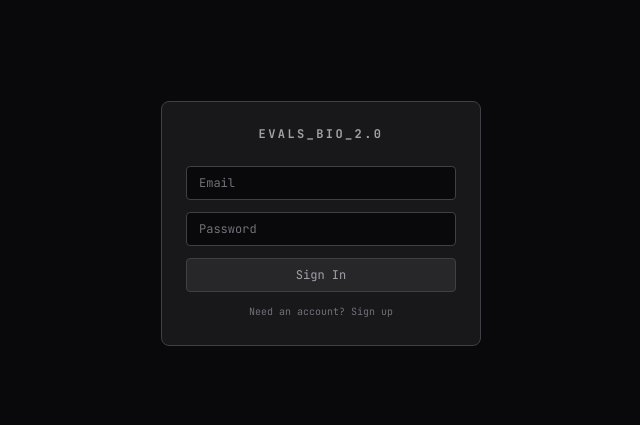
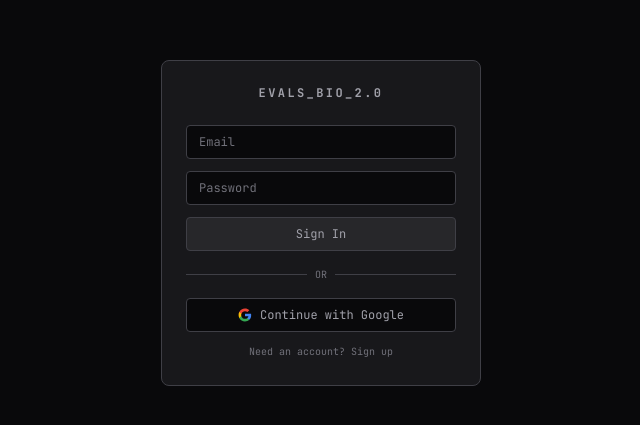
Before and after one commit to alfredoandere/evaluations_dashboard, a React (Vite) app: page / in a window 1280 px wide. Shown: the part 177-602 px from the top of the page, without its empty margins (319-959 px from the left). Built offline with nearby package versions, Linux system fonts and the light colour scheme; no server answers.

Commit message:
Updated App.tsx

```diff
--- a/src/App.tsx
+++ b/src/App.tsx
@@ -52,7 +52,8 @@ function App() {
     );
   }
 
-  const isEmailVerified = !!user.email_confirmed_at;
+  const isOAuthUser = user.app_metadata?.provider !== 'email';
+  const isEmailVerified = isOAuthUser || !!user.email_confirmed_at;
 
   if (!isEmailVerified) {
     return (
--- a/src/contexts/AuthContext.tsx
+++ b/src/contexts/AuthContext.tsx
@@ -10,6 +10,7 @@ interface AuthContextType {
   isLoading: boolean;
   signIn: (email: string, password: string) => Promise<{ error: string | null }>;
   signUp: (email: string, password: string) => Promise<{ error: string | null }>;
+  signInWithGoogle: () => Promise<{ error: string | null }>;
   signOut: () => Promise<void>;
 }
 
@@ -49,12 +50,20 @@ export function AuthProvider({ children }: { children: ReactNode }) {
     return { error: error?.message ?? null };
   };
 
+  const signInWithGoogle = async () => {
+    const { error } = await supabase.auth.signInWithOAuth({
+      provider: 'google',
+      options: { redirectTo: window.location.origin },
+    });
+    return { error: error?.message ?? null };
+  };
+
   const signOut = async () => {
     await supabase.auth.signOut();
   };
 
   return (
-    <AuthContext.Provider value={{ user, session, isLoading, signIn, signUp, signOut }}>
+    <AuthContext.Provider value={{ user, session, isLoading, signIn, signUp, signInWithGoogle, signOut }}>
       {children}
     </AuthContext.Provider>
   );
--- a/src/pages/AuthPage.tsx
+++ b/src/pages/AuthPage.tsx
@@ -2,7 +2,7 @@ import { useState } from 'react';
 import { useAuth } from '../contexts/AuthContext';
 
 function AuthPage() {
-  const { signIn, signUp } = useAuth();
+  const { signIn, signUp, signInWithGoogle } = useAuth();
   const [mode, setMode] = useState<'signin' | 'signup'>('signin');
   const [email, setEmail] = useState('');
   const [password, setPassword] = useState('');
@@ -90,6 +90,33 @@ function AuthPage() {
           </button>
         </form>
 
+        <div className="relative my-4">
+          <div className="absolute inset-0 flex items-center">
+            <div className="w-full border-t border-border"></div>
+          </div>
+          <div className="relative flex justify-center">
+            <span className="bg-surface px-2 text-[10px] font-mono text-text-dim">OR</span>
+          </div>
+        </div>
+
+        <button
+          type="button"
+          onClick={async () => {
+            setError(null);
+            const result = await signInWithGoogle();
+            if (result.error) setError(result.error);
+          }}
+          className="w-full px-4 py-2 bg-background border border-border text-text-muted font-mono text-xs rounded hover:bg-surfaceHighlight hover:text-text-main transition-colors flex items-center justify-center gap-2"
+        >
+          <svg className="w-3.5 h-3.5" viewBox="0 0 24 24">
+            <path fill="#4285F4" d="M22.56 12.25c0-.78-.07-1.53-.2-2.25H12v4.26h5.92a5.06 5.06 0 0 1-2.2 3.32v2.77h3.57c2.08-1.92 3.28-4.74 3.28-8.1z" />
+            <path fill="#34A853" d="M12 23c2.97 0 5.46-.98 7.28-2.66l-3.57-2.77c-.98.66-2.23 1.06-3.71 1.06-2.86 0-5.29-1.93-6.16-4.53H2.18v2.84C3.99 20.53 7.7 23 12 23z" />
+            <path fill="#FBBC05" d="M5.84 14.09c-.22-.66-.35-1.36-.35-2.09s.13-1.43.35-2.09V7.07H2.18C1.43 8.55 1 10.22 1 12s.43 3.45 1.18 4.93l2.85-2.22.81-.62z" />
+            <path fill="#EA4335" d="M12 5.38c1.62 0 3.06.56 4.21 1.64l3.15-3.15C17.45 2.09 14.97 1 12 1 7.7 1 3.99 3.47 2.18 7.07l3.66 2.84c.87-2.6 3.3-4.53 6.16-4.53z" />
+          </svg>
+          Continue with Google
+        </button>
+
         <button
           onClick={() => { setMode(mode === 'signin' ? 'signup' : 'signin'); setError(null); }}
           className="w-full mt-3 text-[10px] font-mono text-text-dim hover:text-text-muted transition-colors text-center"
```
